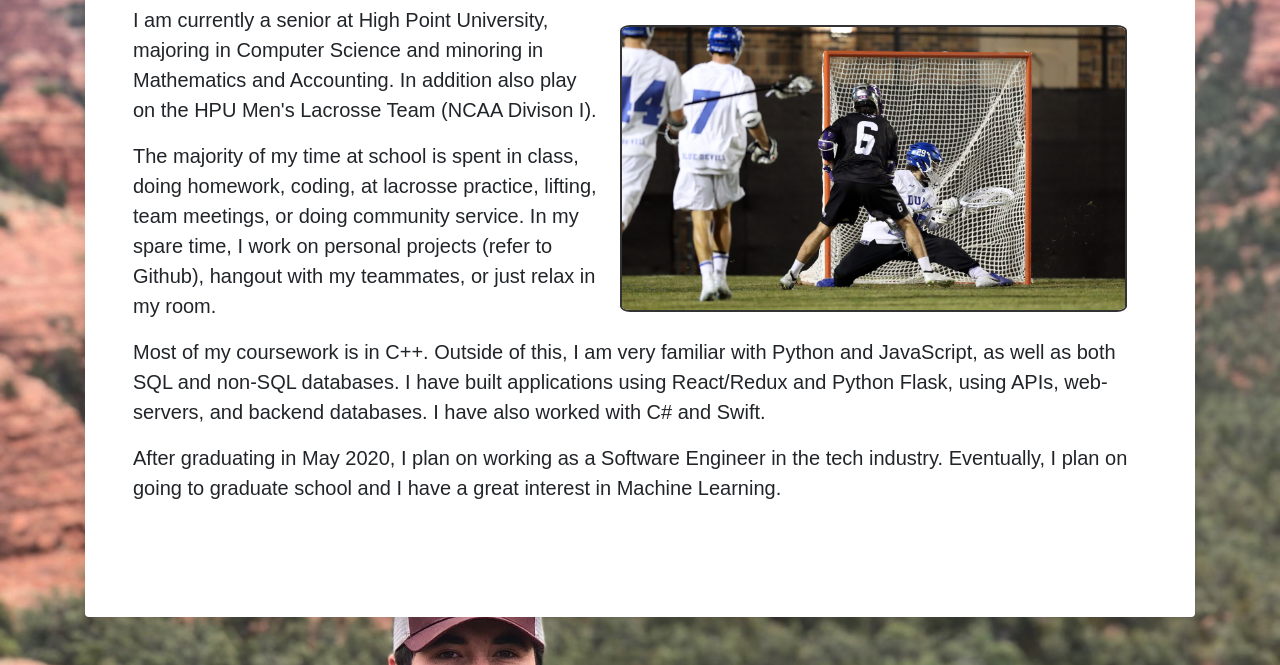
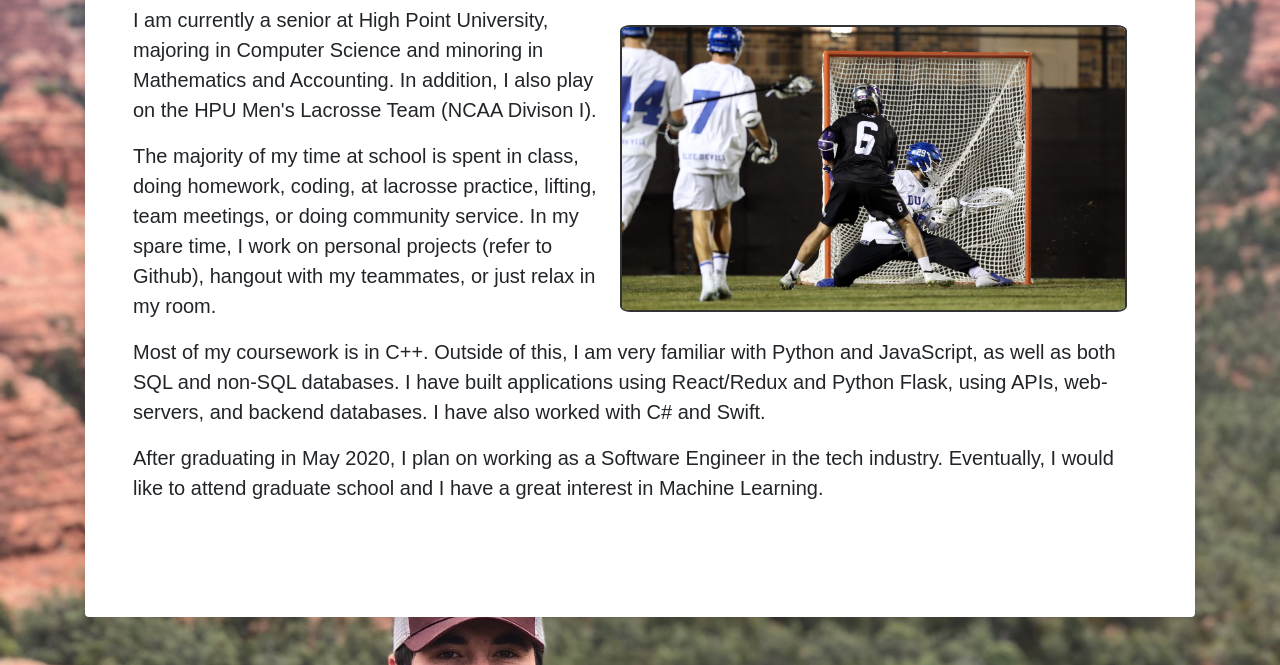
Before and after one commit to bbaker1/bbaker1.github.io, a plain HTML site: page about.html in a window 1280 px wide. Shown: the part 179-844 px from the top of the page. Drawn offline with nearby package versions, Linux system fonts and the light colour scheme; a web font is replaced by a local one.

Commit message:
More re-wording of about page

```diff
--- a/about.html
+++ b/about.html
@@ -77,7 +77,7 @@
                 <p class="lead">
                     I am currently a senior at High Point University, majoring in Computer Science and minoring in
                     Mathematics and Accounting.
-                    In addition also play on the HPU Men's Lacrosse Team (NCAA Divison I).
+                    In addition, I also play on the HPU Men's Lacrosse Team (NCAA Divison I).
                 </p>
                 <p class="lead">
                     The majority of my time at school is spent in class, doing homework, coding, at lacrosse practice, lifting, team meetings, or doing
@@ -93,7 +93,7 @@
                 </p>
                 <p class="lead">
                     After graduating in May 2020, I plan on working as a Software Engineer in the tech industry.
-                    Eventually, I plan on going to graduate school and I have a great interest in Machine Learning.
+                    Eventually, I would like to attend graduate school and I have a great interest in Machine Learning.
                 </p>
                 <div style="height: 50px"></div>
             </div>
```
